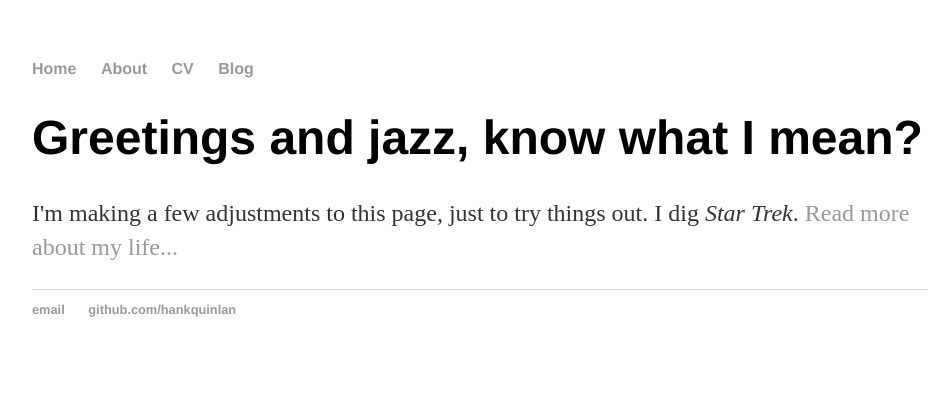
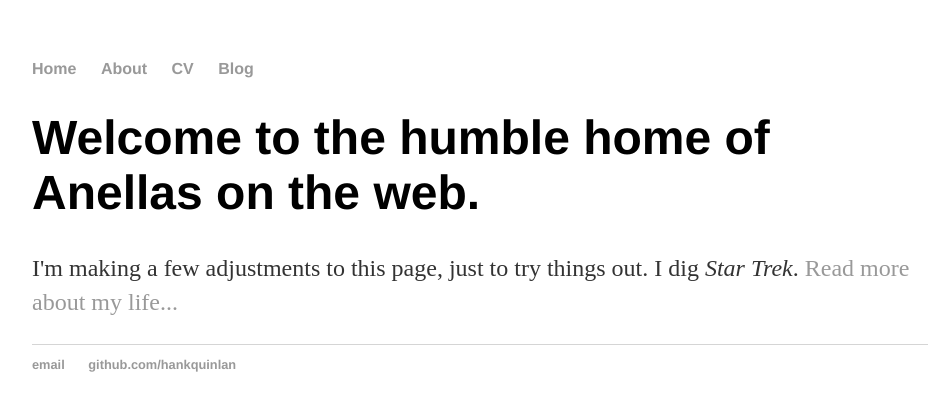
Before and after one commit to anellas/anellas.github.io, a Jekyll site: the page built from index.html, in a window 1280 px wide. Shown: the top 411 px of the page, without its empty margins (160-1111 px from the left). Built offline with Jekyll 4.4.1, drawn with Linux system fonts in a browser that asks for light colours.

Commit message:
Update index.html

```diff
--- a/index.html
+++ b/index.html
@@ -1,8 +1,8 @@
 ---
 layout: default
-title: Hail and well met!
+title: Made you look!
 ---
 <div class="blurb">
-	<h1>Greetings and jazz, know what I mean?</h1>
+	<h1>Welcome to the humble home of Anellas on the web.</h1>
 	<p>I'm making a few adjustments to this page, just to try things out.  I dig <em>Star Trek</em>. <a href="/about">Read more about my life...</a></p>
 </div><!-- /.blurb -->
```
